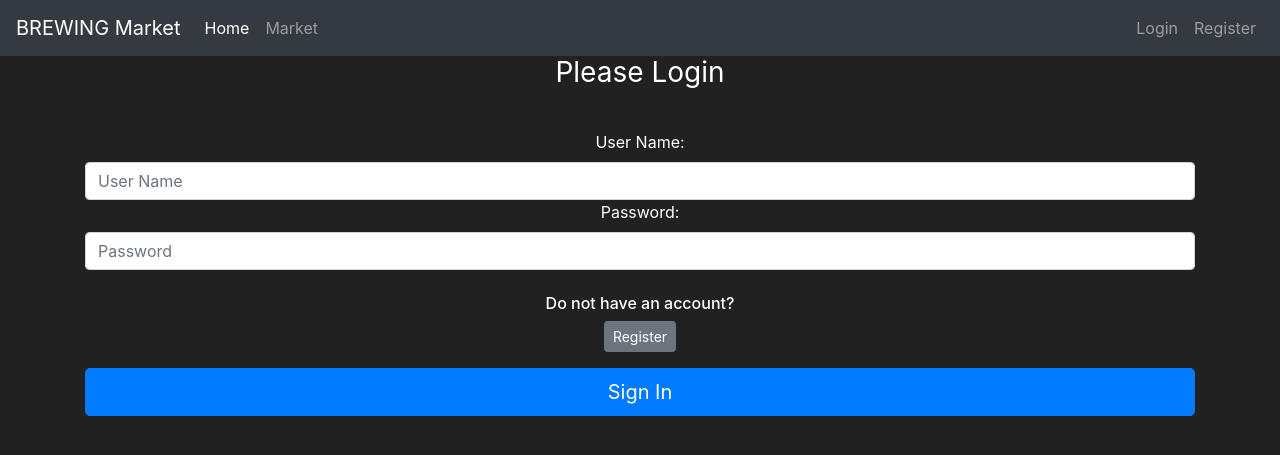
After one commit to Talion90/Flask_market, a Flask app: page /login in a window 1280 px wide. The commit adds this page. Shown: the top 455 px of the page. Run offline with Flask 2, Linux system fonts and the light colour scheme; some libraries are stand-ins or nearby versions.

Commit message:
Add Login form

```diff
--- a/market/__init__.py
+++ b/market/__init__.py
@@ -1,10 +1,12 @@
 from flask import Flask
 from flask_sqlalchemy import SQLAlchemy
-
+from flask_bcrypt import Bcrypt
+from flask_login import LoginManager
 
 app = Flask(__name__)
 app.config['SQLALCHEMY_DATABASE_URI'] = 'sqlite:///market.db'
 app.config['SECRET_KEY'] = 'adab69e4110c8b1631e4f174'
 db = SQLAlchemy(app)
-
+bcrypt = Bcrypt(app)
+login_manager = LoginManager(app)
 from market import routes
--- a/market/forms.py
+++ b/market/forms.py
@@ -20,3 +20,9 @@ class RegisterForm(FlaskForm):
     password1 = PasswordField(label='Password:', validators=[Length(min=6), DataRequired()])
     password2 = PasswordField(label='Confirm Password', validators=[EqualTo('password1'), DataRequired()])
     submit = SubmitField(label='Create Account')
+
+
+class LoginForm(FlaskForm):
+    username = StringField(label='User Name:', validators=[DataRequired()])
+    password = PasswordField(label='Password:', validators=[DataRequired()])
+    submit = SubmitField(label='Sign In')
--- a/market/routes.py
+++ b/market/routes.py
@@ -1,8 +1,8 @@
 from flask import render_template, redirect, url_for, flash
-
+from flask_login import login_user
 from market import app
 from market.models import Item, User
-from market.forms import RegisterForm
+from market.forms import RegisterForm, LoginForm
 from market import db
 
 
@@ -24,7 +24,7 @@ def register_page():
     if form.validate_on_submit():
         user_to_create = User(username=form.username.data,
                               email_address=form.email_address.data,
-                              password_hash=form.password1.data)
+                              password=form.password1.data)
         db.session.add(user_to_create)
         db.session.commit()
         return redirect(url_for('market_page'))
@@ -32,3 +32,19 @@ def register_page():
         for err_msg in form.errors.values():
             flash(f'There was an error with creating a user: {err_msg}', category='danger')
     return render_template('register.html', form=form)
+
+
+@app.route('/login', methods=['GET', 'POST'])
+def login_page():
+    form = LoginForm()
+    if form.validate_on_submit():
+        attempted_user = User.query.filter_by(username=form.username.data).first()
+        if attempted_user and attempted_user.check_password_correction(
+                attempted_password=form.password.data
+        ):
+            login_user(attempted_user)
+            flash(f'Success! You are logged in as {attempted_user.username}', category='success')
+            return redirect(url_for('market_page'))
+        else:
+            flash('Username and password are not match! Please try again', category='danger')
+    return render_template('login.html', form=form)
--- a/market/templates/base.html
+++ b/market/templates/base.html
@@ -27,14 +27,31 @@
                 <a class="nav-link" href="{{ url_for('market_page') }}">Market</a>
             </li>
         </ul>
+          {% if current_user.is_authenticated %}
             <ul class="navbar-nav">
                 <li class="nav-item">
-                <a class="nav-link" href="#">Login</a>
+                    <a class="nav-link" style="color: lawngreen; font-weight: bold">
+                        <i class="fas fa-coins"></i>
+                        {{ current_user.prettier_budget }}
+                    </a>
+                </li>
+                <li class="nav-item">
+                    <a class="nav-link">Welcome, {{ current_user.username }}</a>
+                </li>
+                <li class="nav-item">
+                    <a class="nav-link" href="#">Logout</a>
+                </li>
+            </ul>
+          {% else %}
+            <ul class="navbar-nav">
+                <li class="nav-item">
+                    <a class="nav-link" href="{{ url_for('login_page') }}">Login</a>
                 </li>
                 <li class="nav-item">
                     <a class="nav-link" href="{{ url_for('register_page') }}">Register</a>
                 </li>
             </ul>
+          {% endif %}
       </div>
     </nav>
         {% with messages = get_flashed_messages(with_categories=true) %}
--- /dev/null
+++ b/market/templates/login.html
@@ -0,0 +1,35 @@
+{% extends 'base.html' %}
+{% block title %}
+    Login Page
+{% endblock %}
+
+{% block content %}
+<body class="text-center">
+    <div class="container">
+        <form method="POST" class="form-signin" style="color:white">
+            {{ form.hidden_tag() }}
+<!--            <img class="mb-4" src="https://res.cloudinary.com/jimshapedcoding/image/upload/v1597332609/android-icon-192x192_ove2a7.png" alt="">-->
+            <h1 class="h3 mb-3 font-weight-normal">
+                Please Login
+            </h1>
+            <br>
+            {{ form.username.label() }}
+            {{ form.username(class="form-control", placeholder="User Name") }}
+
+            {{ form.password.label() }}
+            {{ form.password(class="form-control", placeholder="Password") }}
+
+            <br>
+
+
+            <div class="checkbox mb-3">
+               <h6>Do not have an account?</h6>
+               <a class="btn btn-sm btn-secondary" href="{{ url_for('register_page') }}">Register</a>
+            </div>
+
+            {{ form.submit(class="btn btn-lg btn-block btn-primary") }}
+
+        </form>
+    </div>
+</body>
+{% endblock %}
--- a/market/templates/register.html
+++ b/market/templates/register.html
@@ -26,7 +26,10 @@ Register Page
         {{ form.password2(class="form-control", placeholder="Confirm Password") }}
 
         <br>
-
+            <div class="checkbox mb-3">
+               <h6>Already have an account?</h6>
+               <a class="btn btn-sm btn-secondary" href="{{ url_for('login_page') }}">Login</a>
+            </div>
         {{ form.submit(class="btn btn-lg btn-block btn-primary") }}
         </form>
     </div>
--- a/requirements.txt
+++ b/requirements.txt
@@ -1,8 +1,12 @@
+bcrypt==3.2.0
+cffi==1.14.6
 click==8.0.1
 colorama==0.4.4
 dnspython==2.1.0
 email-validator==1.1.3
 Flask==2.0.1
+Flask-Bcrypt==0.7.1
+Flask-Login==0.5.0
 Flask-SQLAlchemy==2.5.1
 Flask-WTF==0.15.1
 greenlet==1.1.1
@@ -10,6 +14,8 @@ idna==3.2
 itsdangerous==2.0.1
 Jinja2==3.0.1
 MarkupSafe==2.0.1
+pycparser==2.20
+six==1.16.0
 SQLAlchemy==1.4.23
 Werkzeug==2.0.1
 WTForms==2.3.3
```
Also changed, not shown: market/models.py (+27 -2 lines). Lines whose indentation alone changed are shown as unchanged.
